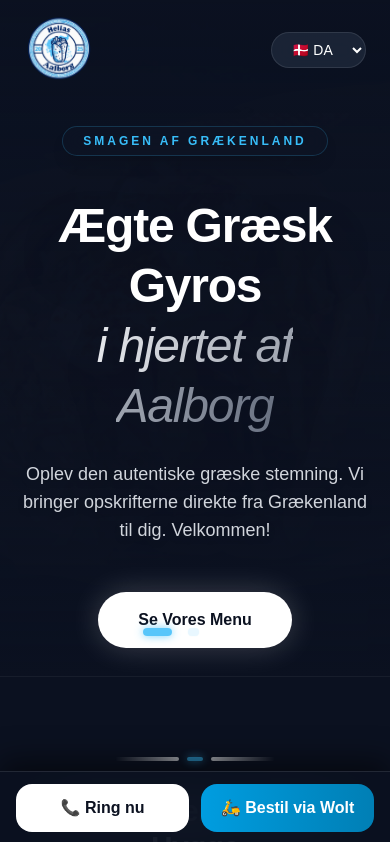
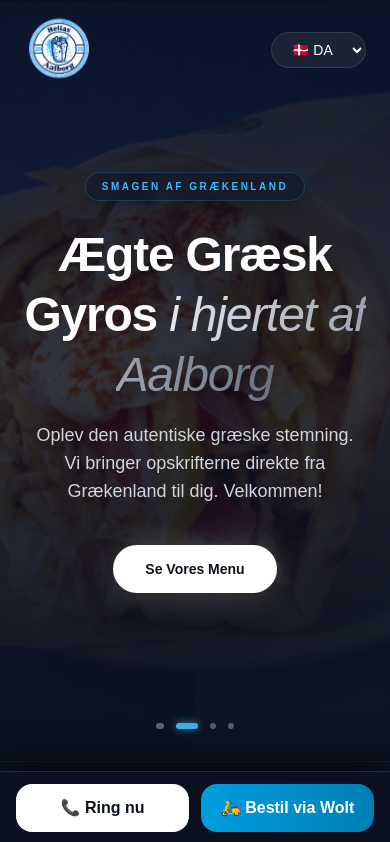
Before and after one commit to panoskoul108/hellas-aalborg-web, a Next.js app: page / in a window 390 px wide. Shown: the top 842 px of the page. Built offline with nearby package versions, Linux system fonts and the light colour scheme; no server answers; the database is empty.

Commit message:
Refactor header and footer layout for responsiveness

```diff
--- a/app/page.tsx
+++ b/app/page.tsx
@@ -139,32 +139,32 @@ export default function Home() {
       </nav>
 
       {/* HERO SECTION */}
-      <header className="relative h-[80vh] flex items-center justify-center text-center overflow-hidden border-b border-white/5 -mt-[98px]">
+      <header className="relative min-h-[90vh] md:min-h-screen flex items-center justify-center text-center overflow-hidden border-b border-white/5 -mt-[98px] pt-[98px] pb-24">
         {heroImages.map((src, index) => (
           <div key={index} className={`absolute inset-0 transition-opacity duration-1000 ease-in-out ${index === currentSlide ? 'opacity-100 z-0' : 'opacity-0 -z-10'}`}>
             <Image src={src} alt="Hellas Aalborg Vibe" fill priority={index === 0} className={`object-cover transition-transform duration-[7000ms] ease-out ${index === currentSlide ? 'scale-105' : 'scale-100'}`} />
           </div>
         ))}
-        <div className="absolute inset-0 bg-gradient-to-b from-[#0B1120]/80 via-[#0B1120]/40 to-[#0B1120] z-0"></div>
+        <div className="absolute inset-0 bg-gradient-to-b from-[#0B1120]/80 via-[#0B1120]/50 to-[#0B1120] z-0"></div>
 
-        {/* ΑΛΛΑΓΕΣ ΕΔΩ ΓΙΑ ΤΟΝ ΤΙΤΛΟ ΠΟΥ ΠΑΤΑΓΕ */}
-        <div className="relative z-10 px-4 flex flex-col items-center mt-24">
-          <span className="text-[#38BDF8] font-bold tracking-[0.25em] uppercase mb-8 text-xs bg-[#0F172A]/40 backdrop-blur-md px-5 py-1.5 rounded-full border border-[#38BDF8]/20 shadow-lg">
+        {/* ΔΙΟΡΘΩΜΕΝΟ ΚΕΝΤΡΑΡΙΣΜΑ & SPACING */}
+        <div className="relative z-10 px-4 flex flex-col items-center justify-center w-full h-full">
+          <span className="text-[#38BDF8] font-bold tracking-[0.25em] uppercase mb-6 md:mb-8 text-[10px] md:text-xs bg-[#0F172A]/50 backdrop-blur-md px-4 py-1.5 md:px-5 md:py-1.5 rounded-full border border-[#38BDF8]/20 shadow-lg">
             {t.tag}
           </span>
-          {/* Μίκρυνα το μέγεθος σε md:text-7xl */}
-          <h1 className="text-5xl md:text-7xl font-extrabold text-white mt-2 mb-6 drop-shadow-2xl leading-tight tracking-tight">
-            {t.title1} <br/> <span className="text-transparent bg-clip-text bg-gradient-to-r from-gray-200 to-gray-500 font-light italic">{t.title2}</span>
+          <h1 className="text-5xl md:text-7xl lg:text-8xl font-extrabold text-white mb-4 md:mb-6 drop-shadow-2xl leading-tight tracking-tight">
+            {t.title1} <br className="hidden md:block" /> <span className="text-transparent bg-clip-text bg-gradient-to-r from-gray-200 to-gray-500 font-light italic">{t.title2}</span>
           </h1>
-          <p className="text-lg md:text-xl text-gray-300 mb-12 max-w-2xl font-light drop-shadow-md">{t.desc}</p>
-          <a href="#menu" className="bg-white hover:bg-gray-100 text-[#0B1120] font-bold py-4 px-10 rounded-full shadow-[0_0_30px_rgba(255,255,255,0.2)] transition-all transform hover:-translate-y-1">
+          <p className="text-lg md:text-xl text-gray-300 mb-10 md:mb-14 max-w-2xl font-light drop-shadow-md px-4">{t.desc}</p>
+          <a href="#menu" className="bg-white hover:bg-gray-100 text-[#0B1120] font-bold py-3.5 px-8 md:py-4 md:px-10 rounded-full shadow-[0_0_30px_rgba(255,255,255,0.2)] transition-all transform hover:-translate-y-1 text-sm md:text-base">
             {t.btnTakeaway}
           </a>
         </div>
 
-        <div className="absolute bottom-10 left-0 right-0 flex justify-center gap-4 z-20">
+        {/* ΚΟΥΚΚΙΔΕΣ (SLIDER DOTS) */}
+        <div className="absolute bottom-8 left-0 right-0 flex justify-center gap-3 z-20">
           {heroImages.map((_, index) => (
-             <button key={index} onClick={() => setCurrentSlide(index)} className={`h-2 rounded-full transition-all duration-500 ${index === currentSlide ? 'bg-[#38BDF8] w-8 shadow-[0_0_10px_rgba(56,189,248,0.8)]' : 'bg-white/30 w-2 hover:bg-white/60'}`} aria-label={`Go to slide ${index + 1}`} />
+             <button key={index} onClick={() => setCurrentSlide(index)} className={`h-1.5 md:h-2 rounded-full transition-all duration-500 ${index === currentSlide ? 'bg-[#38BDF8] w-6 md:w-8 shadow-[0_0_10px_rgba(56,189,248,0.8)]' : 'bg-white/30 w-1.5 md:w-2 hover:bg-white/60'}`} aria-label={`Go to slide ${index + 1}`} />
           ))}
         </div>
       </header>
@@ -295,7 +295,7 @@ export default function Home() {
           </div>
         </div>
         <div className="max-w-7xl mx-auto px-6 md:px-8 mt-20 pt-8 border-t border-white/5 text-center text-xs text-gray-600 flex flex-col md:flex-row justify-between items-center gap-4">
-          <p>© {new Date().getFullYear()} Hellas Aalborg. All rights reserved.</p>
+          <p>© 2026 Hellas Aalborg. All rights reserved.</p>
           <a href="https://wolt.com/da/dnk/aalborg/restaurant/hellas-food1" target="_blank" rel="noreferrer" className="text-[#38BDF8] hover:text-white transition font-bold tracking-widest uppercase">{t.footerDelivery}</a>
         </div>
       </footer>
```
